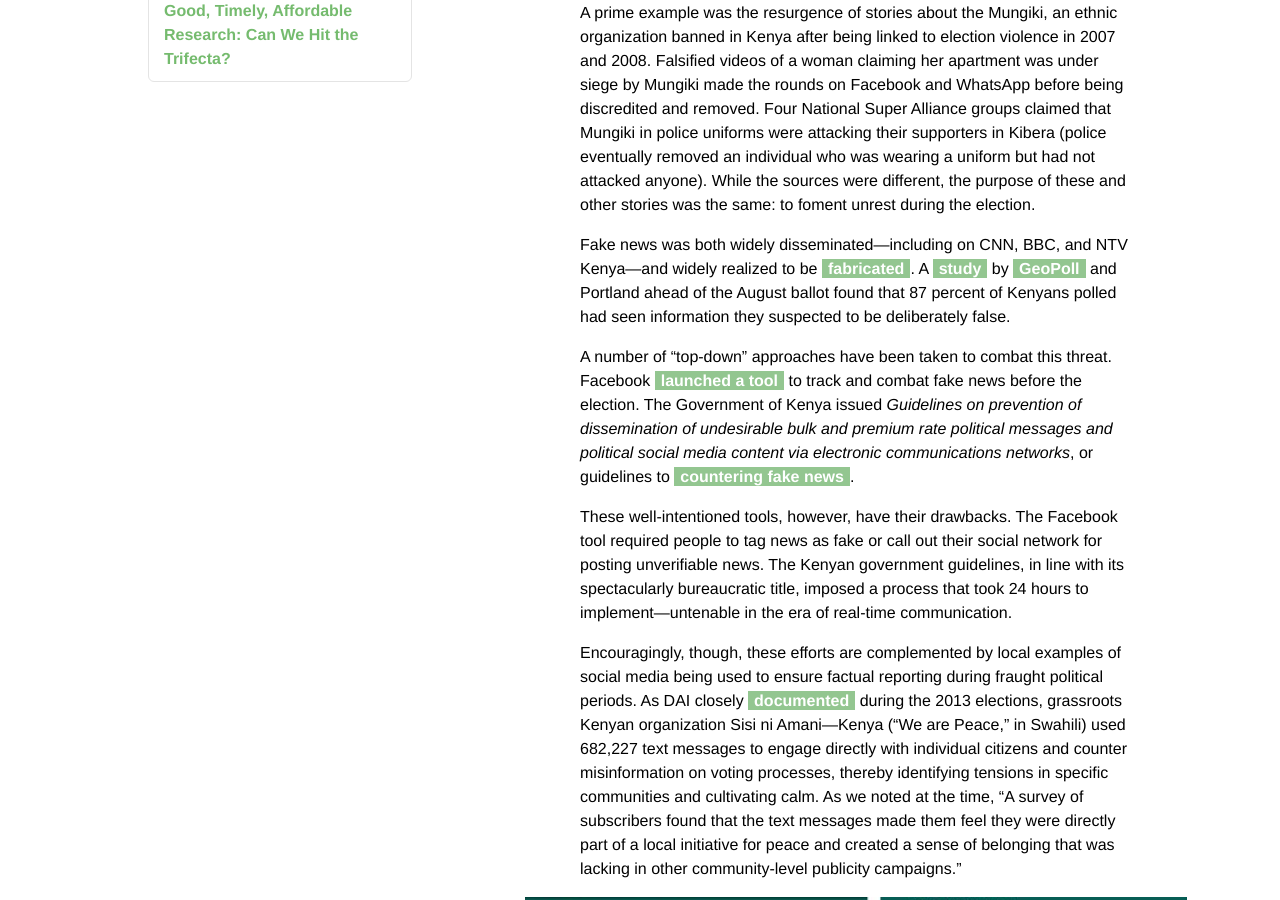
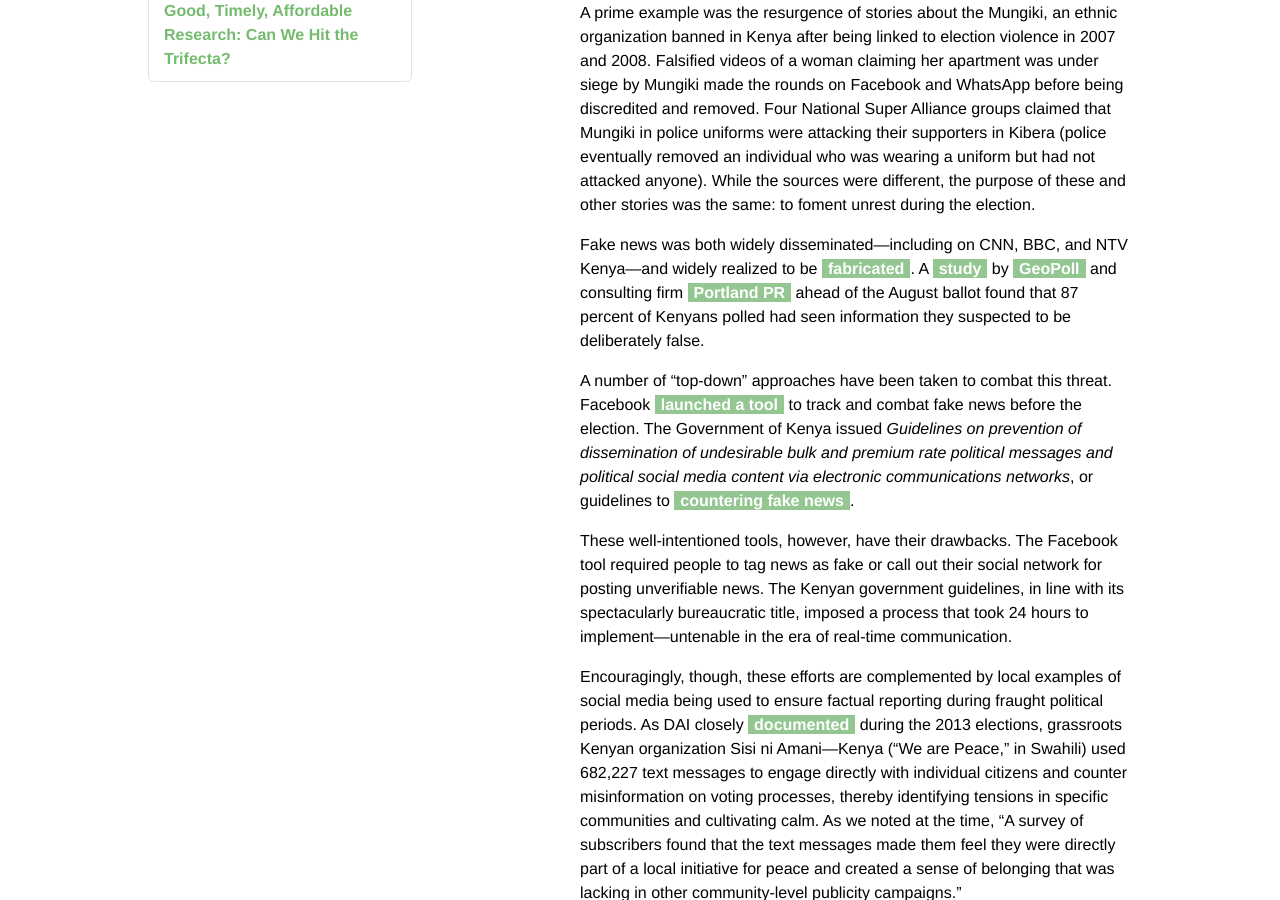
Before and after one commit to BryanSchuetz/CS-, a Jekyll site: the page built from _posts/2017-10-16-what-to-do-about-fake-news-ask-kenya.markdown, in a window 1280 px wide and 900 px high, scrolled down 978 px. Built offline with Jekyll 4.4.1, drawn with Linux system fonts in a browser that asks for light colours.

Commit message:
Updated What To Do About Fake News Ask Kenya

```diff
--- a/_posts/2017-10-16-what-to-do-about-fake-news-ask-kenya.markdown
+++ b/_posts/2017-10-16-what-to-do-about-fake-news-ask-kenya.markdown
@@ -22,7 +22,7 @@ Watching the local nightly news in Nairobi in the run-up to the August election,
 
 A prime example was the resurgence of stories about the Mungiki, an ethnic organization banned in Kenya after being linked to election violence in 2007 and 2008. Falsified videos of a woman claiming her apartment was under siege by Mungiki made the rounds on Facebook and WhatsApp before being discredited and removed. Four National Super Alliance groups claimed that Mungiki in police uniforms were attacking their supporters in Kibera (police eventually removed an individual who was wearing a uniform but had not attacked anyone). While the sources were different, the purpose of these and other stories was the same: to foment unrest during the election.
 
-Fake news was both widely disseminated—including on CNN, BBC, and NTV Kenya—and widely realized to be [fabricated](http://www.aljazeera.com/indepth/opinion/2017/08/kenya-latest-victim-fake-news-170816121455181.html). A [study](https://cdn2.hubspot.net/hubfs/325431/The-Reality-of-Fake-News-in-Kenya%20-%20FINAL.pdf?t=1502723966924) by [GeoPoll](https://research.geopoll.com/#) and Portland ahead of the August ballot found that 87 percent of Kenyans polled had seen information they suspected to be deliberately false.
+Fake news was both widely disseminated—including on CNN, BBC, and NTV Kenya—and widely realized to be [fabricated](http://www.aljazeera.com/indepth/opinion/2017/08/kenya-latest-victim-fake-news-170816121455181.html). A [study](https://cdn2.hubspot.net/hubfs/325431/The-Reality-of-Fake-News-in-Kenya%20-%20FINAL.pdf?t=1502723966924) by [GeoPoll](https://research.geopoll.com/#) and consulting firm [Portland PR](https://portland-communications.com/) ahead of the August ballot found that 87 percent of Kenyans polled had seen information they suspected to be deliberately false.
 
 A number of “top-down” approaches have been taken to combat this threat. Facebook [launched a tool](https://qz.com/1044573/facebook-and-whatsapp-introduce-fake-news-tool-ahead-of-kenya-elections/) to track and combat fake news before the election. The Government of Kenya issued *Guidelines on prevention of dissemination of undesirable bulk and premium rate political messages and political social media content via electronic communications networks*, or guidelines to [countering fake news](http://www.aljazeera.com/indepth/opinion/2017/08/kenya-latest-victim-fake-news-170816121455181.html).
 
```
